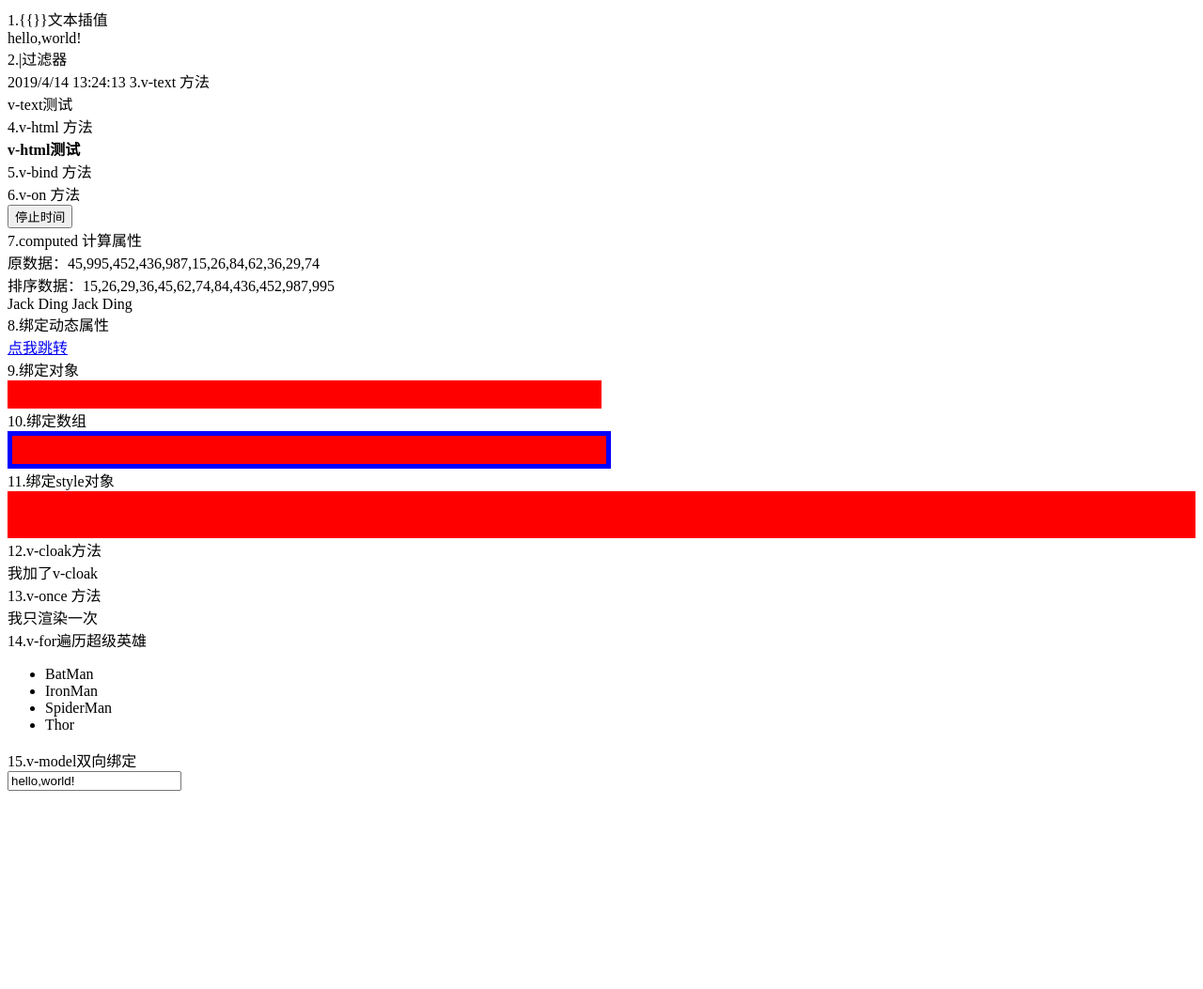
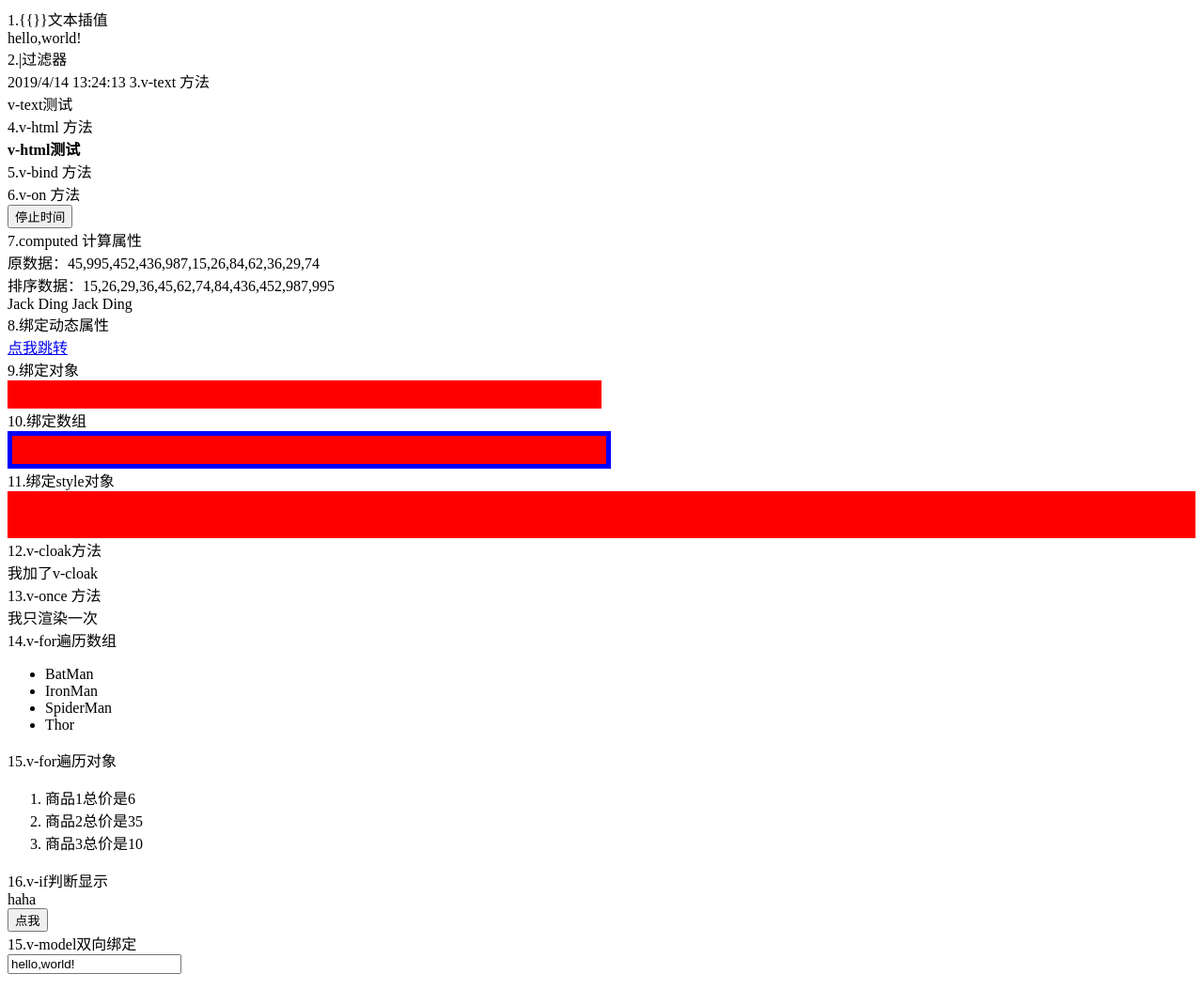
Before and after one commit to JackDing1208/vue-demo, a plain HTML site: page index.html in a window 1280 px wide. Shown: the whole page at 94% size. Before the commit the page ends 850 px from the top, so only its background shows below. Drawn offline with nearby package versions, Linux system fonts and the light colour scheme.

Commit message:
内置指令

```diff
--- a/index.html
+++ b/index.html
@@ -52,12 +52,22 @@
     <div v-cloak>我加了v-cloak</div>
     13.v-once 方法 <br>
     <div v-once>{{once}}</div>
-    14.v-for遍历超级英雄
+    14.v-for遍历数组
     <ul>
         <li v-for="value in hero">{{value}}</li>
     </ul>
+    15.v-for遍历对象
+    <ol>
+        <li v-for="value in list">商品{{value.id}}总价是{{value.price*value.num}}</li>
+    </ol>
+    16.v-if判断显示
+    <div v-if="isTrue">haha</div>
+    <div v-else>hehe</div>
+    <button @click="reverse">点我</button>
+    <br>
     15.v-model双向绑定 <br>
     <input type="text" v-model="msg"/>
+    <p></p>
 </div>
 
 <script src="https://cdn.jsdelivr.net/npm/vue/dist/vue.js"></script>
--- a/main.js
+++ b/main.js
@@ -17,7 +17,25 @@ var app = new Vue({
         color: "red",
         height: 50,
         once: "我只渲染一次",
-        hero:["BatMan", "IronMan", "SpiderMan", "Thor"]
+        hero:["BatMan", "IronMan", "SpiderMan", "Thor"],
+        list:{
+            item1:{
+                id:1,
+                price:2,
+                num:3
+            },
+            item2:{
+                id:2,
+                price:5,
+                num:7
+            },
+            item3:{
+                id:3,
+                price:5,
+                num:2
+            }
+        },
+        isTrue:true,
 
 
 
@@ -39,6 +57,9 @@ var app = new Vue({
         },
         watch: function () {
             return this.firstName + " " + this.lastName
+        },
+        reverse:function () {
+            this.isTrue=!this.isTrue
         }
 
     },
```
